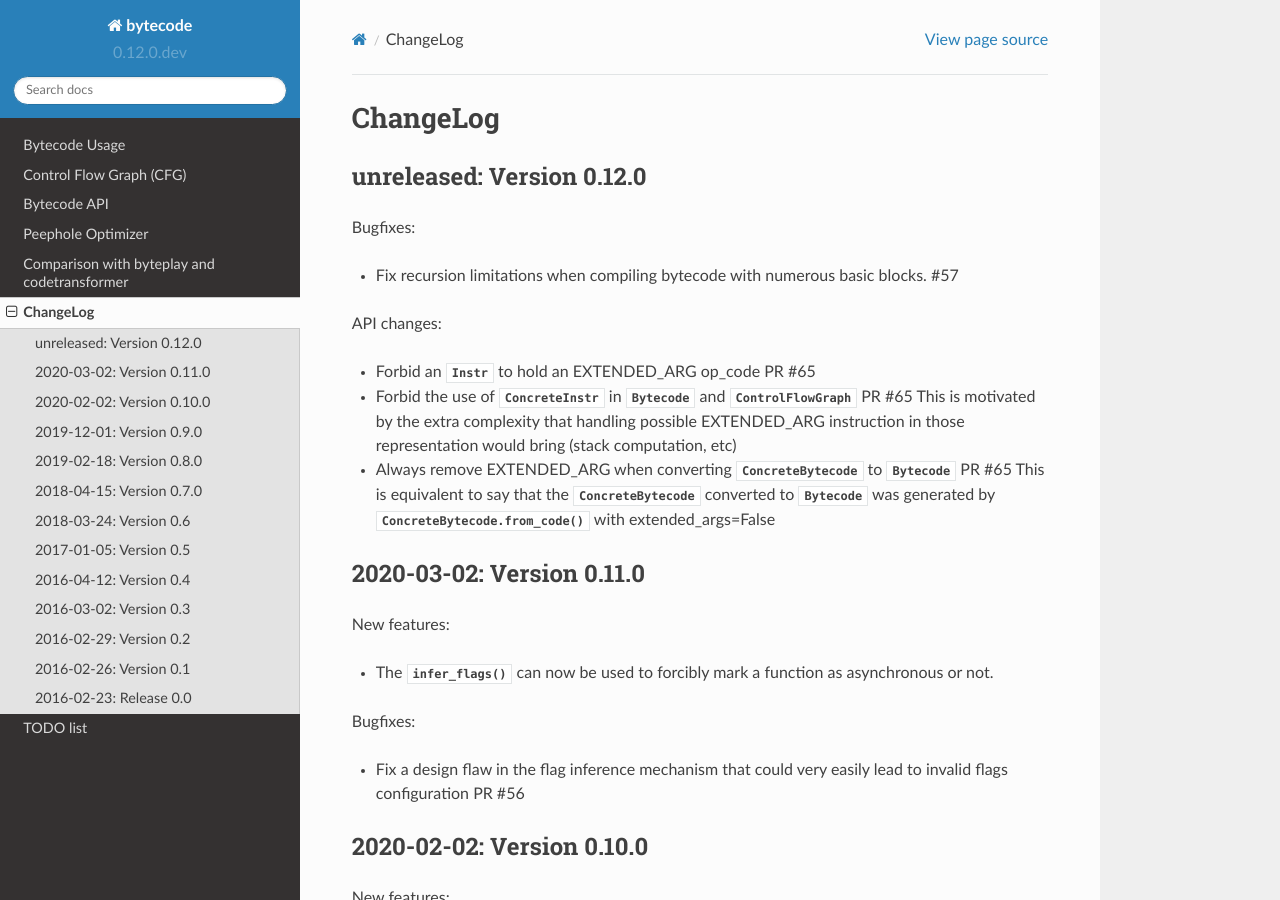
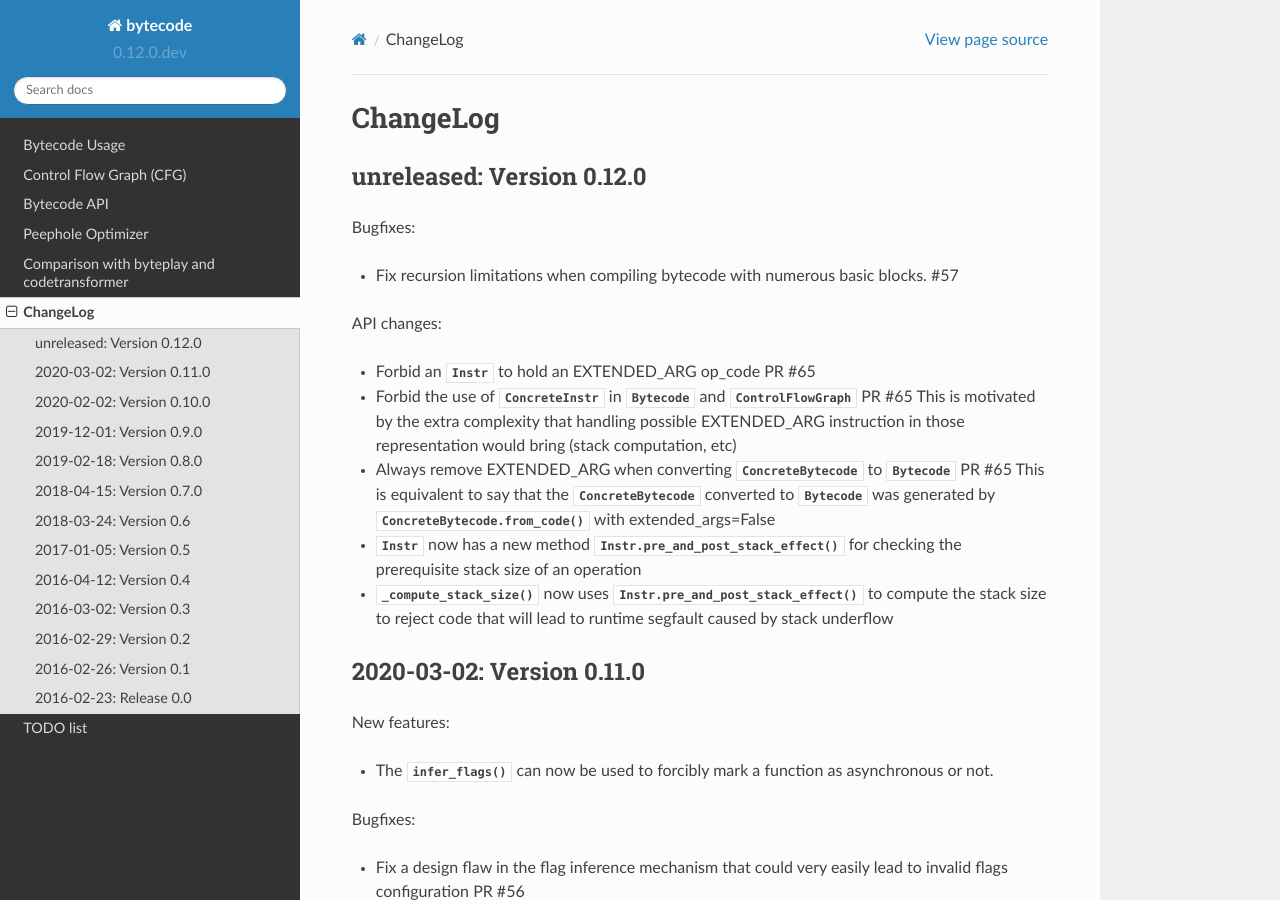
Before and after one commit to MatthieuDartiailh/bytecode, a Sphinx documentation site: the page built from doc/changelog.rst, in a window 1280 px wide and 900 px high. Built offline with Sphinx 7.4.7 and the Read the Docs theme 2.0.0, drawn with Linux system fonts in a browser that asks for light colours.

Commit message:
updated changelog

```diff
--- a/doc/changelog.rst
+++ b/doc/changelog.rst
@@ -21,6 +21,11 @@ API changes:
   This is equivalent to say that the :class:`ConcreteBytecode` converted to
   :class:`Bytecode` was generated by :meth:`ConcreteBytecode.from_code`
   with extended_args=False
+- :class:`Instr` now has a new method :meth:`Instr.pre_and_post_stack_effect`
+  for checking the prerequisite stack size of an operation
+- :meth:`_compute_stack_size` now uses :meth:`Instr.pre_and_post_stack_effect`
+  to compute the stack size to reject code that will lead to runtime segfault
+  caused by stack underflow
 
 
 2020-03-02: Version 0.11.0
```
